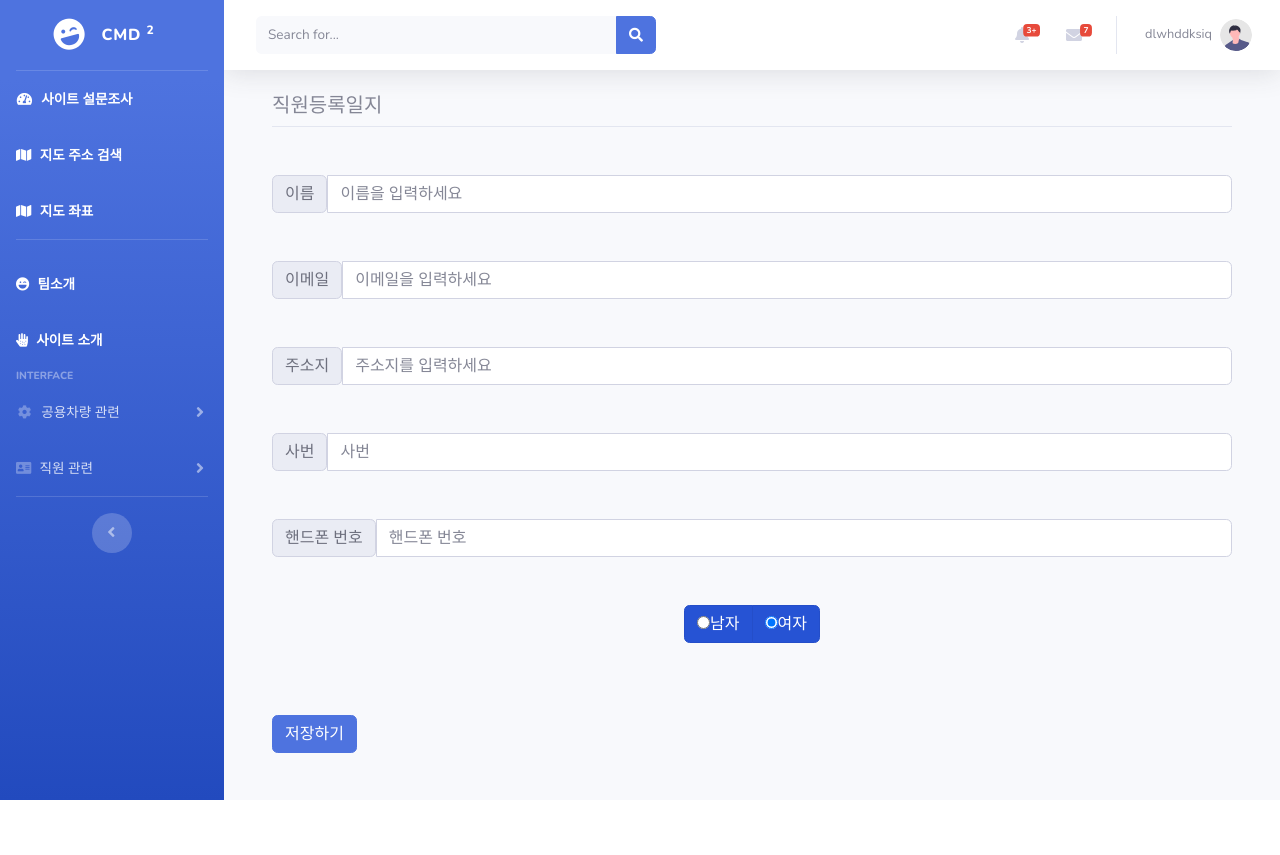
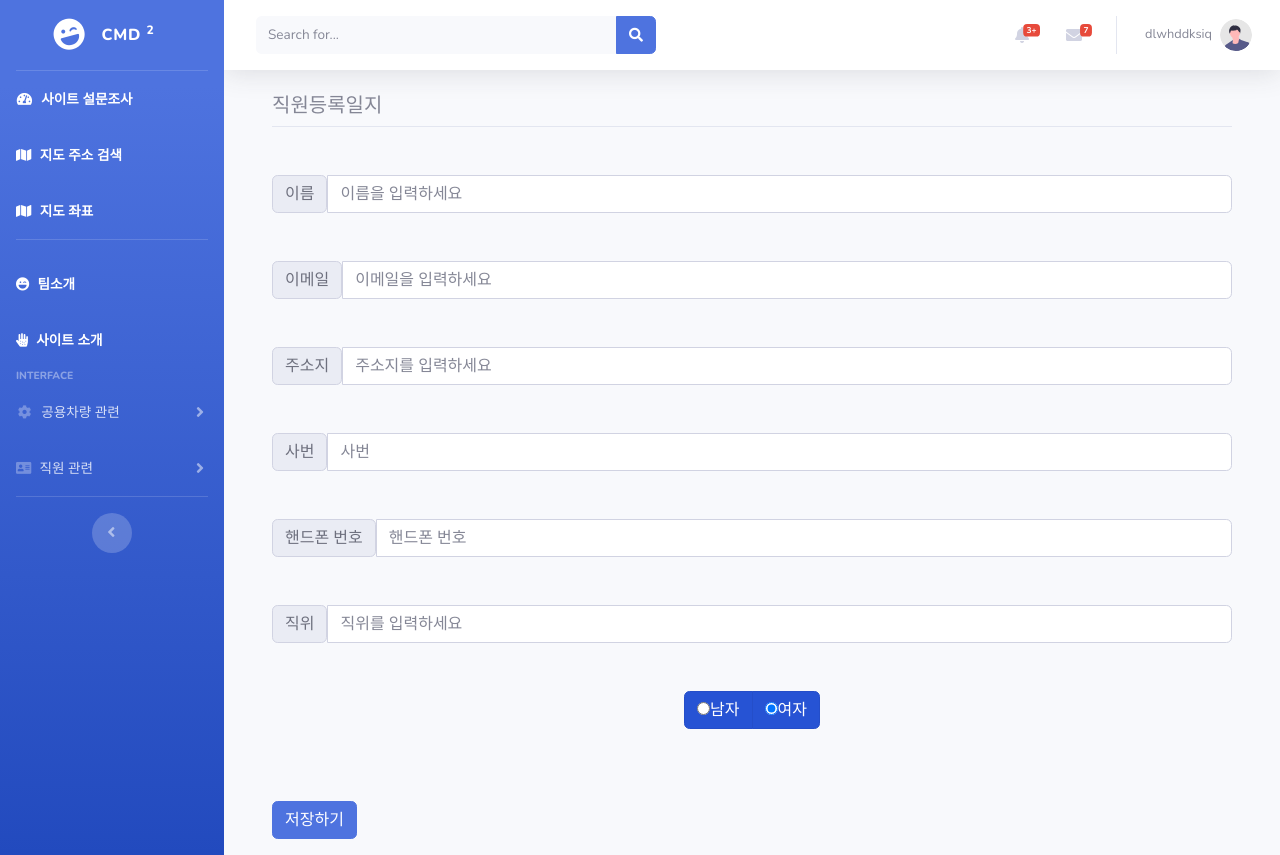
Before and after one commit to LeeJongAnn/capstone_CMD, a Django app: page /pybo/apply/apply_create in a window 1280 px wide. Before the commit the page ends 800 px from the top, so only its background shows below. Run offline with Django 3.2, Linux system fonts and the light colour scheme; a user stored in the database is signed in; some libraries are stand-ins or nearby versions.

Commit message:
입력 폼 수정

```diff
--- a/pybo/forms.py
+++ b/pybo/forms.py
@@ -7,14 +7,15 @@ from pybo.models import Question,Answer,CMD_Question,CMD_Answer,business_apply
 class business_applyform(forms.ModelForm):
     class Meta:
         model = business_apply
-        fields = ['name','email','Living','gender','Phone','assign_num']
+        fields = ['name','email','Living','gender','Phone','assign_num','office']
         labels = {
             'name': '이름',
             'email': '이메일',
             'Phone': '핸드폰 번호',
             'assign_num' : '부여받은 사번',
             'gender': '성별',
-            'Living': '주소지'
+            'Living': '주소지',
+            'office':'직위'
         }
 
 
--- a/templates/pybo/apply_create.html
+++ b/templates/pybo/apply_create.html
@@ -56,6 +56,12 @@
                        aria-label="Car Number"
                        aria-describedby="addon-wrapping"/>
             </div>
+            <div class="input-group flex-nowrap mt-5 inline-group">
+                <span class="input-group-text" id="addon-wrapping">직위</span>
+                <input type="text" class="form-control" name="Phone" id="Phone" placeholder="직위를 입력하세요"
+                       aria-label="Car Number"
+                       aria-describedby="addon-wrapping"/>
+            </div>
             <div class="form-group mt-5" style="text-align: center;">
                 <div class="btn-group" data-toggle="buttons">
                     <label class="btn btn-primary active">
```
